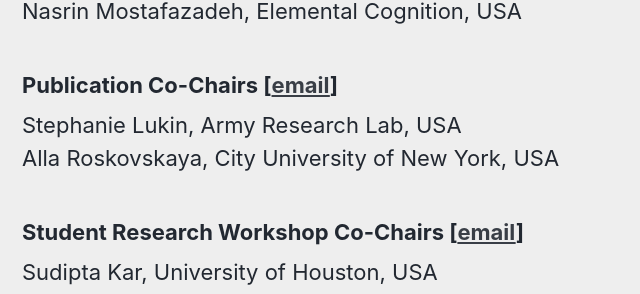
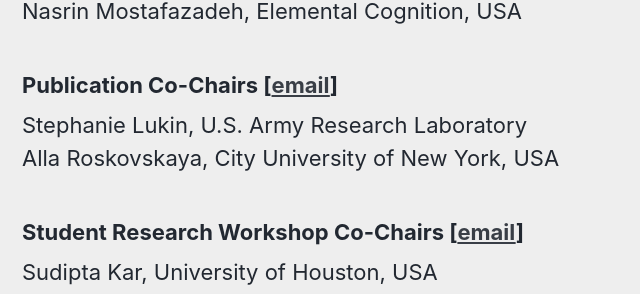
Before and after one commit to naacl-org/naacl-2021-website, a Jekyll site: the page built from _pages/home.md, in a window 1280 px wide and 900 px high, scrolled down 1626 px. Shown: the part 148-442 px from the top of the window, without its empty margins (0-640 px from the left). Built offline with Jekyll 4.4.1, drawn with Linux system fonts in a browser that asks for light colours; nearby versions of some CDN libraries.

Commit message:
Fix affiliation

```diff
--- a/_pages/home.md
+++ b/_pages/home.md
@@ -47,7 +47,7 @@
 Nasrin Mostafazadeh, Elemental Cognition, USA
 
 <h3>Publication Co-Chairs [<a href="mailto:naacl-2019-publications@googlegroups.com">email</a>]</h3>
-Stephanie Lukin, Army Research Lab, USA<br/>
+Stephanie Lukin, U.S. Army Research Laboratory<br/>
 Alla Roskovskaya, City University of New York, USA
 
 <h3>Student Research Workshop Co-Chairs [<a href="mailto:naacl-2019-student-research-workshop@googlegroups.com">email</a>]</h3>
```
